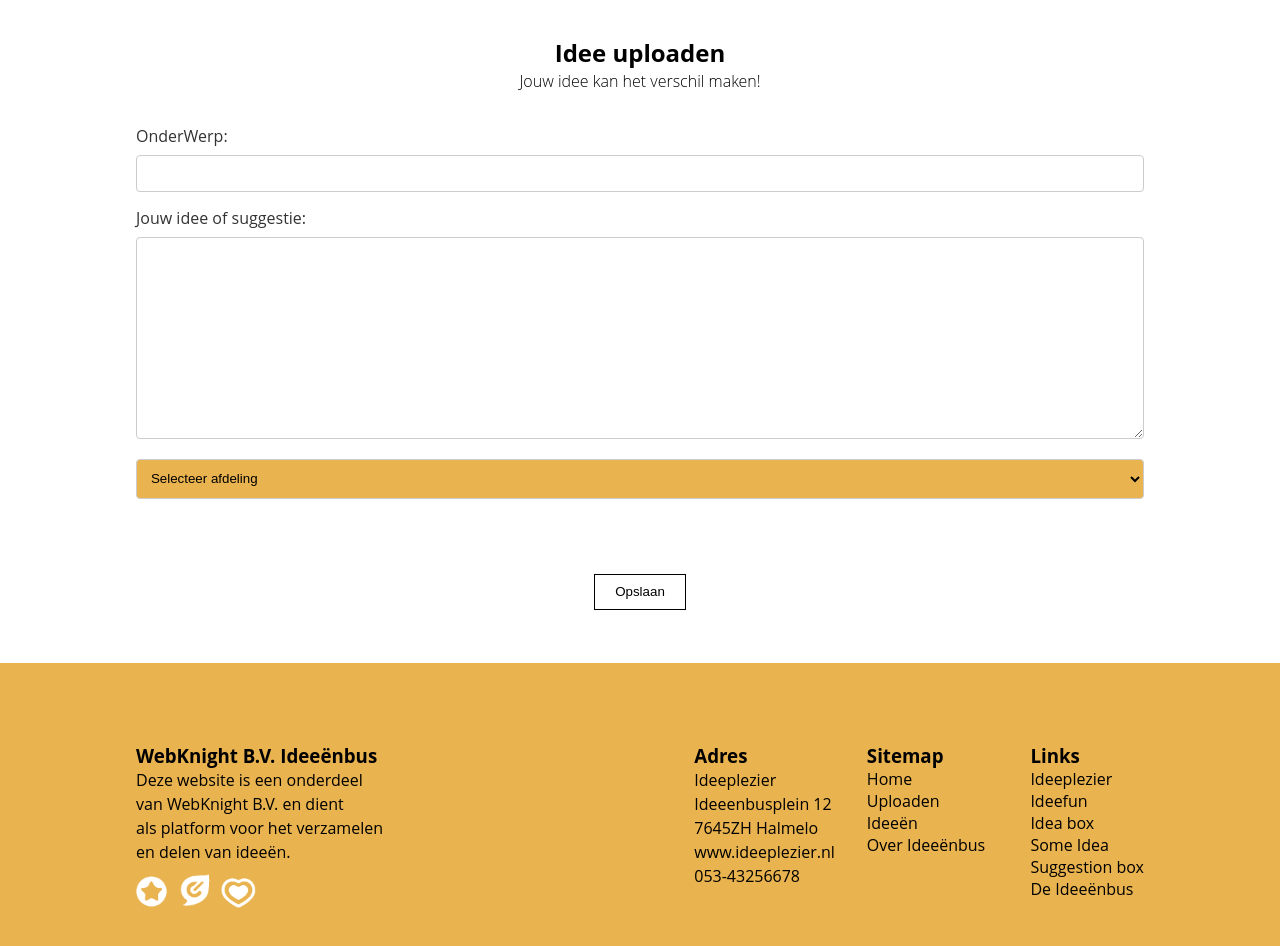
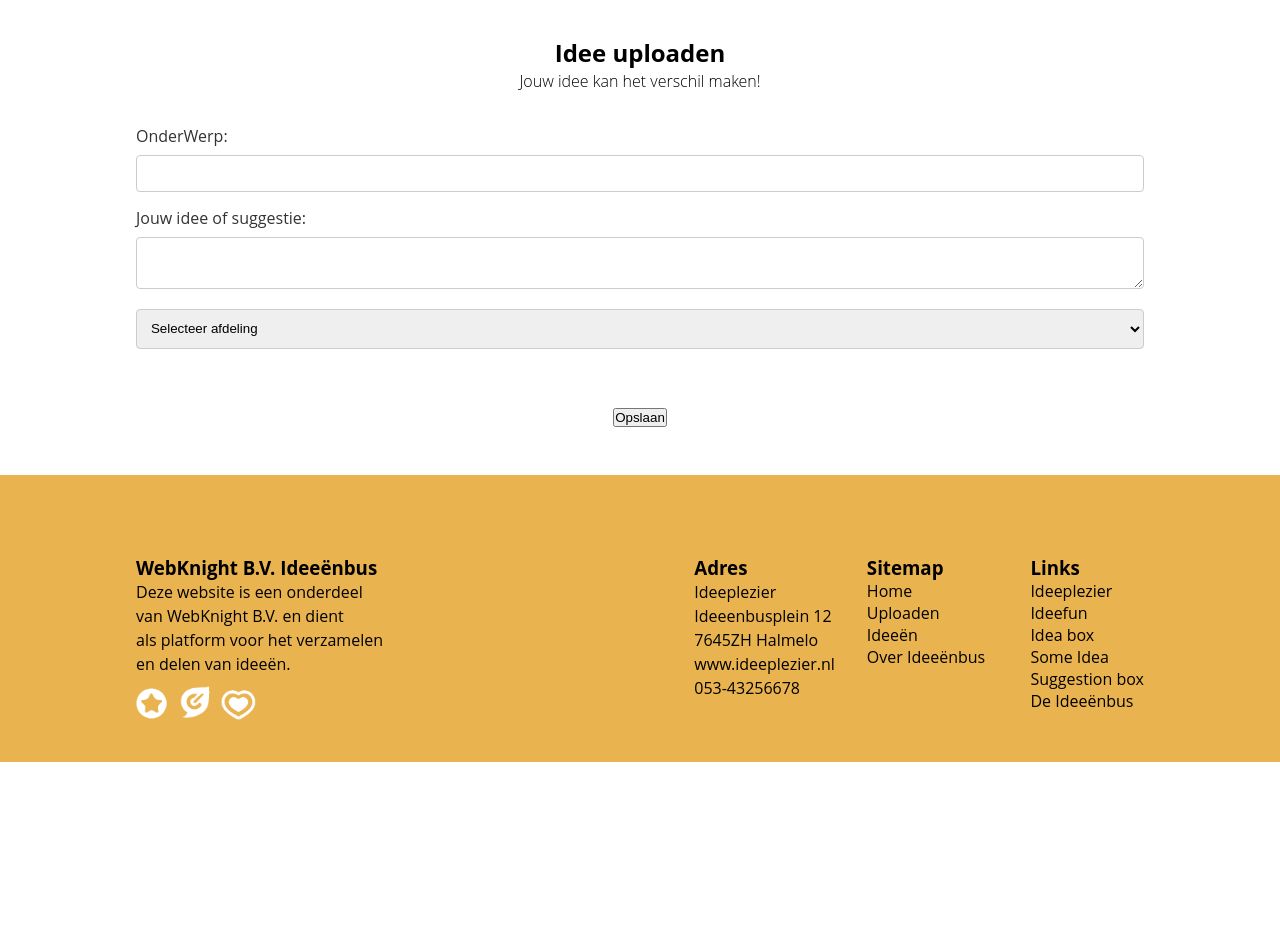
Before and after one commit to LadyoftheCave/website-loi, a Vue app: page /uploaden in a window 1280 px wide. Shown: the part 620-1566 px from the top of the page. After the commit the page ends 1382 px from the top, so only its background shows below. Built offline with nearby package versions, Linux system fonts and the light colour scheme; a web font is replaced by a local one.

Commit message:
Update Uploaden.vue
19-02

```diff
--- a/src/views/Uploaden.vue
+++ b/src/views/Uploaden.vue
@@ -18,21 +18,18 @@
                         <p>Jouw idee kan het verschil maken!</p>
                     </div>
 
-                    <form id="myForm">
-                        <!-- Tekstveld -->
+                    <form @submit.prevent="submitForm">
                         <label for="tekstveld">OnderWerp:</label>
-                        <input type="text" id="tekstveld" name="tekstveld" required>
+                        <input type="text" v-model="formData.onderwerp" required>
 
                         <br>
 
-                        <!-- Tekstarea -->
                         <label for="tekstarea">Jouw idee of suggestie:</label>
-                        <textarea id="tekstarea" name="tekstarea" rows="12" cols="50" required></textarea>
+                        <textarea v-model="formData.suggestie" required></textarea>
 
                         <br>
 
-                        <!-- Selectie -->
-                        <select id="selectie" name="selectie" required>
+                        <select v-model="formData.afdeling" required>
                             <option value="" disabled selected>Selecteer afdeling</option>
                             <option value="webdevelopment">Webdevelopment</option>
                             <option value="marketing">Marketing</option>
@@ -47,7 +44,6 @@
                         <br>
                         <br>
 
-                        <!-- Verzendknop -->
                         <div class="submit_button">
                             <button type="button" onclick="saveIdeaForm()">Opslaan</button>
                         </div>
@@ -59,6 +55,18 @@
 
   <script>
   export default {
-    name: 'Uploaden'
+    data() {
+      return {
+        formData: {
+          onderwerp: '',
+          suggestie: '',
+          afdeling: '',
+        }
+      }
+    },
+    name: 'Uploaden',
+    methods: {
+
+    }
   }
   </script>
```
